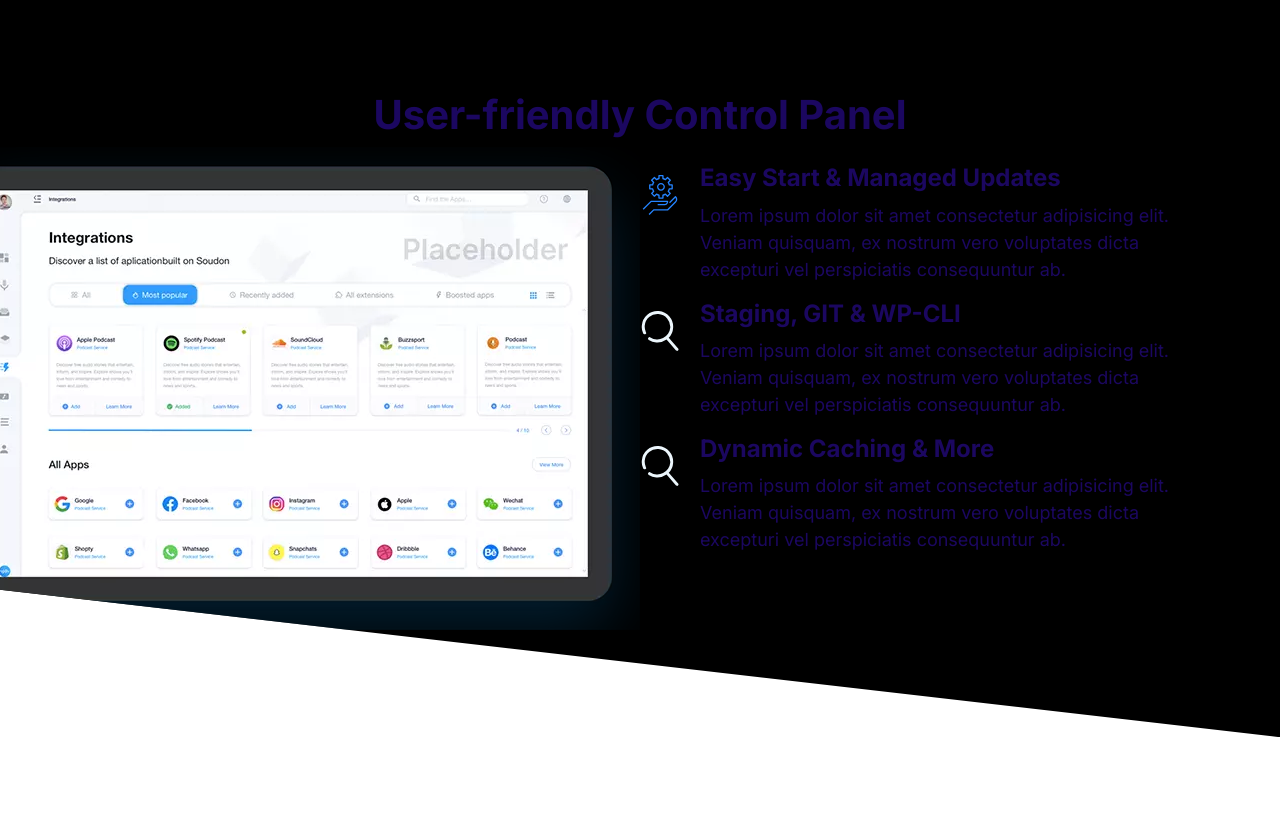
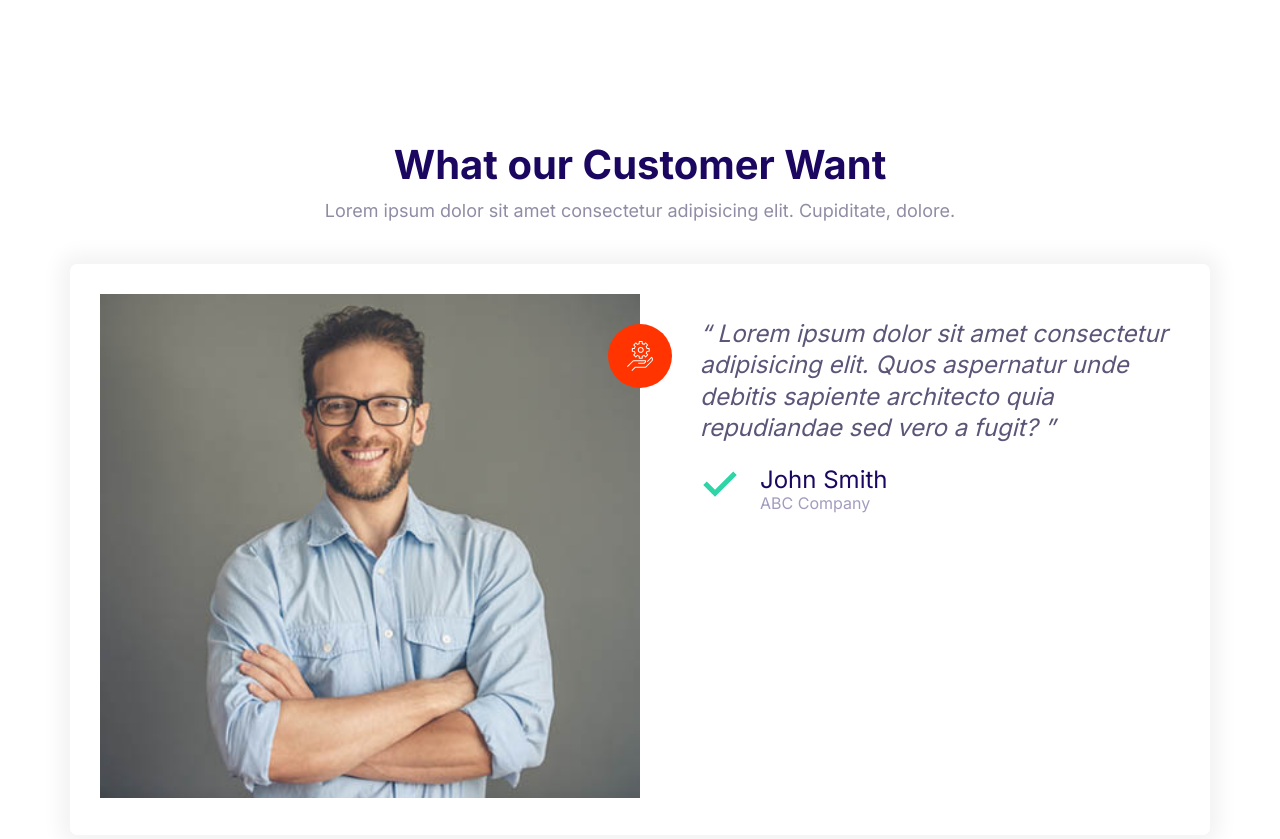
Before and after one commit to capakshay/AksNikam, a plain HTML site: page index.html in a window 1280 px wide. Before the commit the page ends 800 px from the top, so only its background shows below. Drawn offline with Linux system fonts and the light colour scheme.

Commit message:
TestomonialBlock

```diff
--- a/css/styles.css
+++ b/css/styles.css
@@ -566,6 +566,7 @@ a {
 
 .block__header {
   text-align: center;
+  margin-bottom: 4rem;
 }
 
 .block__heading {
--- a/index.html
+++ b/index.html
@@ -14,78 +14,51 @@
     <link rel="stylesheet" href="css/styles.css" />
   </head>
   <body>
-    <section class="block block--dark block--skewed-right block-showcase">
+    <section class="block">
       <header class="block__header">
-        <h2>User-friendly Control Panel</h2>
+        <h2>What our Customer Want</h2>
+        <p>
+          Lorem ipsum dolor sit amet consectetur adipisicing elit. Cupiditate,
+          dolore.
+        </p>
       </header>
-      <div class="container grid grid--1x2">
-        <picture class="block-showcase__image">
-          <source
-            type="image/webp"
-            srcset="images/ipad.webp 1x, images/ipad@2x.webp 2x"
-          />
-          <source
-            type="image/png"
-            srcset="images/ipad.png 1x, images/ipad@2x.png 2x"
-          />
-          <img src="images/ipad.png" alt="" />
-        </picture>
-        <ul class="list">
-          <li>
+      <div class="container">
+        <body style="padding: 5rem">
+          <div class="card testimonial">
+            <div class="grid grid--1x2">
+              <div class="testimonial__image">
+                <img src="images/testimonial.jpg" alt="A happy customer" />
+                <span class="icon-container icon-container--accent">
+                  <svg class="icon icon--white icon--small">
+                    <use xlink:href="images/sprite.svg#menu"></use>
+                  </svg>
+                </span>
+              </div>
+              <blockquote class="quote">
+                <p class="quote__text">
+                  Lorem ipsum dolor sit amet consectetur adipisicing elit. Quos
+                  aspernatur unde debitis sapiente architecto quia repudiandae
+                  sed vero a fugit?
+                </p>
+                <footer>
                   <div class="media">
                     <div class="media__image">
-                <svg class="icon icon--primary">
-                  <use xlink:href="images/sprite.svg#menu"></use>
+                      <svg class="icon icon--primary quote__line">
+                        <use xlink:href="images/sprite.svg#line"></use>
                       </svg>
                     </div>
                     <div class="media__body">
-                <h3 class="media__title">Easy Start & Managed Updates</h3>
-                <p>
-                  Lorem ipsum dolor sit amet consectetur adipisicing elit.
-                  Veniam quisquam, ex nostrum vero voluptates dicta excepturi
-                  vel perspiciatis consequuntur ab.
-                </p>
+                      <h3 class="media__title quote__author">John Smith</h3>
+                      <p class="quote__organization">ABC Company</p>
                     </div>
                   </div>
-          </li>
-          <li>
-            <div class="media">
-              <div class="media__image">
-                <svg class="icon icon--primary">
-                  <use xlink:href="images/sprite.svg#easy"></use>
-                </svg>
-              </div>
-              <div class="media__body">
-                <h3 class="media__title">Staging, GIT & WP-CLI</h3>
-                <p>
-                  Lorem ipsum dolor sit amet consectetur adipisicing elit.
-                  Veniam quisquam, ex nostrum vero voluptates dicta excepturi
-                  vel perspiciatis consequuntur ab.
-                </p>
+                </footer>
+              </blockquote>
             </div>
           </div>
-          </li>
-          <li>
-            <div class="media">
-              <div class="media__image">
-                <svg class="icon icon--primary">
-                  <use xlink:href="images/sprite.svg#easy"></use>
-                </svg>
-              </div>
-              <div class="media__body">
-                <h3 class="media__title">Dynamic Caching & More</h3>
-                <p>
-                  Lorem ipsum dolor sit amet consectetur adipisicing elit.
-                  Veniam quisquam, ex nostrum vero voluptates dicta excepturi
-                  vel perspiciatis consequuntur ab.
-                </p>
-              </div>
-            </div>
-          </li>
-        </ul>
+        </body>
       </div>
     </section>
-
     <script src="js/main.js"></script>
   </body>
 </html>
```
Also changed, not shown: components/TestomonialBlock.html (added, +45 -0 lines). Lines whose indentation alone changed are shown as unchanged.
